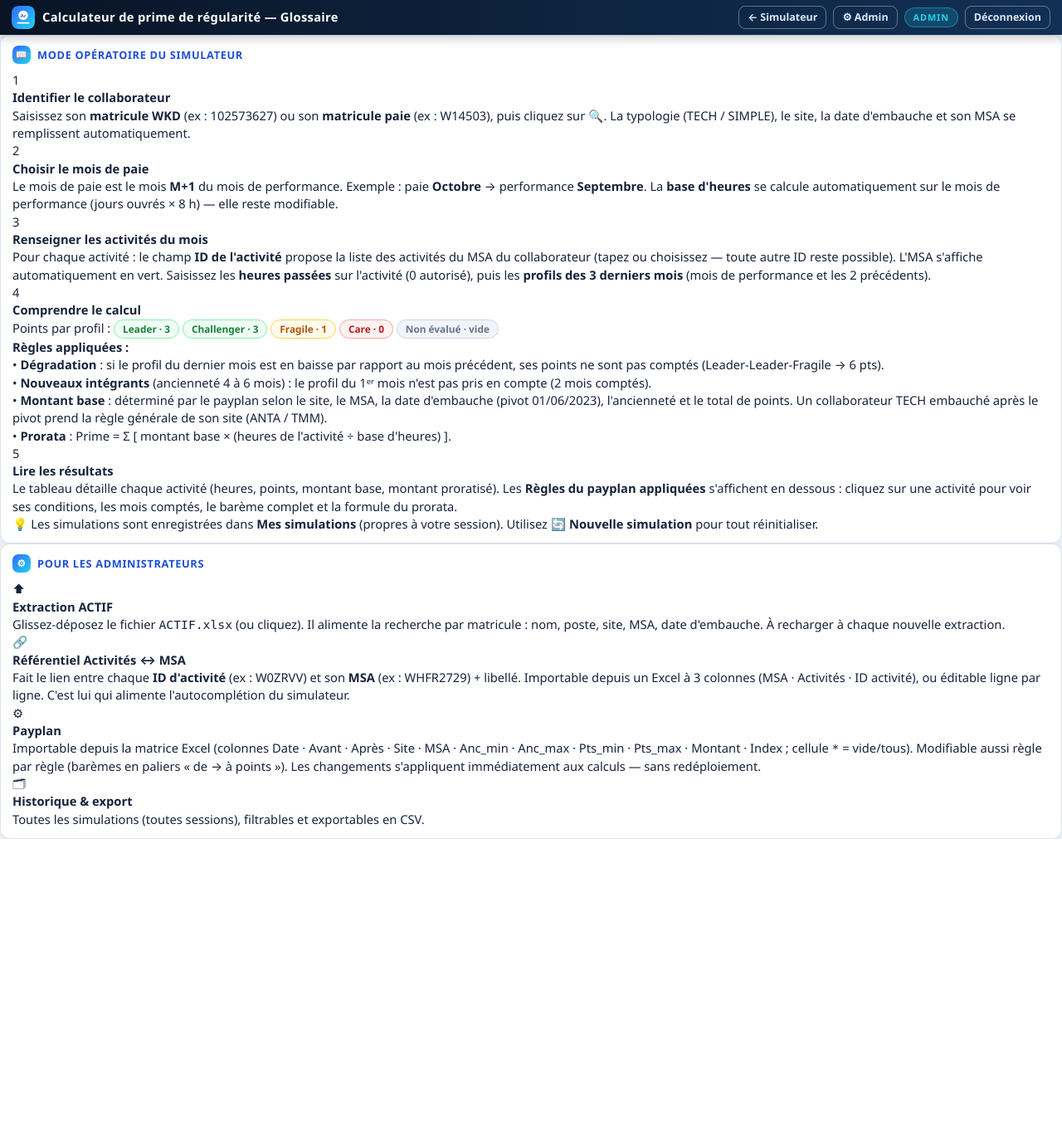
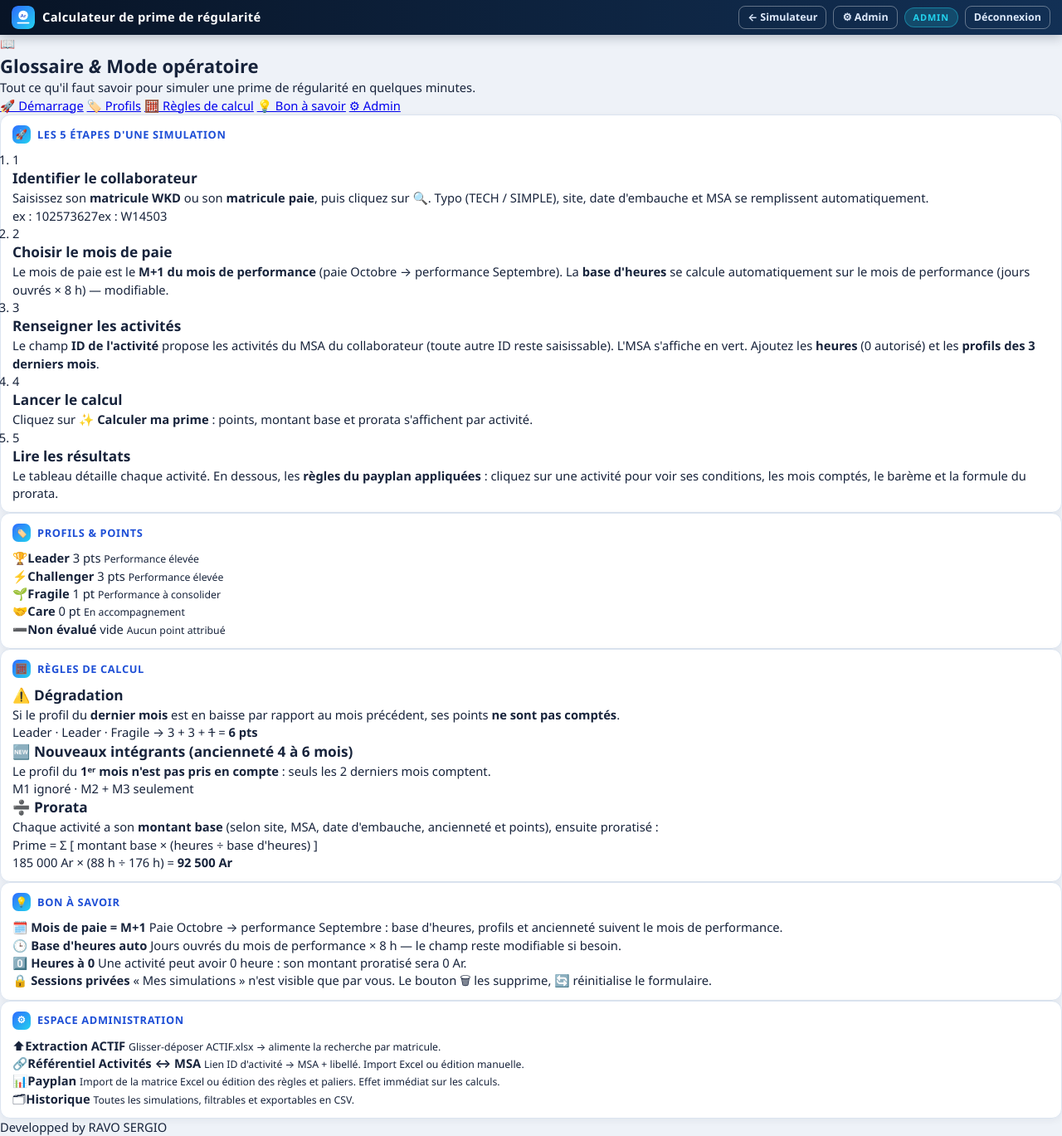
Before and after one commit to Sergio-stack10/Simulateur-Prime, a Flask app: page /glossaire in a window 1280 px wide. Shown: the whole page at 83% size. Before the commit the page ends 1011 px from the top, so only its background shows below. Run offline with Flask 3, Linux system fonts and the light colour scheme; the visitor is signed in with stand-in values (Sample User, id 1).

Commit message:
Update glossaire.html

```diff
--- a/templates/glossaire.html
+++ b/templates/glossaire.html
@@ -12,7 +12,7 @@
 <nav class="topbar">
   <div class="brand">
     <img src="{{ url_for('static', filename='img/logo.svg') }}" alt="logo"/>
-    <span class="brand-title">Calculateur de prime de régularité — Glossaire</span>
+    <span class="brand-title">Calculateur de prime de régularité</span>
   </div>
   <div class="topbar-actions">
     <a class="btn btn-ghost btn-sm" href="/">← Simulateur</a>
@@ -22,94 +22,172 @@
   </div>
 </nav>
 
-<main class="aide-main">
+<main class="glo-main">
 
-  <section class="card reveal">
-    <h2><span class="chip">📖</span> Mode opératoire du simulateur</h2>
+  <!-- ═══════ Bannière ═══════ -->
+  <section class="glo-hero reveal">
+    <div class="glo-hero-badge">📖</div>
+    <h1>Glossaire <em>&amp;</em> Mode opératoire</h1>
+    <p>Tout ce qu'il faut savoir pour simuler une prime de régularité en quelques minutes.</p>
+    <nav class="glo-nav">
+      <a href="#etapes">🚀 Démarrage</a>
+      <a href="#profils">🏷️ Profils</a>
+      <a href="#regles">🧮 Règles de calcul</a>
+      <a href="#astuces">💡 Bon à savoir</a>
+      {% if role == 'admin' %}<a href="#admin">⚙ Admin</a>{% endif %}
+    </nav>
+  </section>
 
-    <div class="help-step"><span class="hs-num">1</span>
-      <div><b>Identifier le collaborateur</b><br/>
-      Saisissez son <b>matricule WKD</b> (ex : 102573627) ou son <b>matricule paie</b>
-      (ex : W14503), puis cliquez sur 🔍. La typologie (TECH / SIMPLE), le site,
-      la date d'embauche et son MSA se remplissent automatiquement.</div></div>
+  <!-- ═══════ Étapes ═══════ -->
+  <section id="etapes" class="card glo-card reveal">
+    <h2><span class="chip">🚀</span> Les 5 étapes d'une simulation</h2>
+    <ol class="glo-steps">
+      <li class="glo-step">
+        <span class="gs-badge">1</span>
+        <div class="gs-body">
+          <h3>Identifier le collaborateur</h3>
+          <p>Saisissez son <b>matricule WKD</b> ou son <b>matricule paie</b>, puis cliquez
+             sur 🔍. Typo (TECH / SIMPLE), site, date d'embauche et MSA se remplissent
+             automatiquement.</p>
+          <div class="gs-tags"><span class="gtag">ex : 102573627</span><span class="gtag">ex : W14503</span></div>
+        </div>
+      </li>
+      <li class="glo-step">
+        <span class="gs-badge">2</span>
+        <div class="gs-body">
+          <h3>Choisir le mois de paie</h3>
+          <p>Le mois de paie est le <b>M+1 du mois de performance</b> (paie Octobre →
+             performance Septembre). La <b>base d'heures</b> se calcule automatiquement sur
+             le mois de performance (jours ouvrés × 8 h) — modifiable.</p>
+        </div>
+      </li>
+      <li class="glo-step">
+        <span class="gs-badge">3</span>
+        <div class="gs-body">
+          <h3>Renseigner les activités</h3>
+          <p>Le champ <b>ID de l'activité</b> propose les activités du MSA du collaborateur
+             (toute autre ID reste saisissable). L'MSA s'affiche en vert. Ajoutez les
+             <b>heures</b> (0 autorisé) et les <b>profils des 3 derniers mois</b>.</p>
+        </div>
+      </li>
+      <li class="glo-step">
+        <span class="gs-badge">4</span>
+        <div class="gs-body">
+          <h3>Lancer le calcul</h3>
+          <p>Cliquez sur <b>✨ Calculer ma prime</b> : points, montant base et prorata
+             s'affichent par activité.</p>
+        </div>
+      </li>
+      <li class="glo-step">
+        <span class="gs-badge">5</span>
+        <div class="gs-body">
+          <h3>Lire les résultats</h3>
+          <p>Le tableau détaille chaque activité. En dessous, les <b>règles du payplan
+             appliquées</b> : cliquez sur une activité pour voir ses conditions, les mois
+             comptés, le barème et la formule du prorata.</p>
+        </div>
+      </li>
+    </ol>
+  </section>
 
-    <div class="help-step"><span class="hs-num">2</span>
-      <div><b>Choisir le mois de paie</b><br/>
-      Le mois de paie est le mois <b>M+1</b> du mois de performance.
-      Exemple : paie <b>Octobre</b> → performance <b>Septembre</b>.
-      La <b>base d'heures</b> se calcule automatiquement sur le mois de performance
-      (jours ouvrés × 8 h) — elle reste modifiable.</div></div>
+  <!-- ═══════ Profils ═══════ -->
+  <section id="profils" class="card glo-card reveal">
+    <h2><span class="chip">🏷️</span> Profils &amp; points</h2>
+    <div class="glo-profiles">
+      <div class="gprof g-green">
+        <span class="gp-emoji">🏆</span><b>Leader</b>
+        <span class="gp-pts">3 pts</span>
+        <small>Performance élevée</small>
+      </div>
+      <div class="gprof g-green">
+        <span class="gp-emoji">⚡</span><b>Challenger</b>
+        <span class="gp-pts">3 pts</span>
+        <small>Performance élevée</small>
+      </div>
+      <div class="gprof g-orange">
+        <span class="gp-emoji">🌱</span><b>Fragile</b>
+        <span class="gp-pts">1 pt</span>
+        <small>Performance à consolider</small>
+      </div>
+      <div class="gprof g-red">
+        <span class="gp-emoji">🤝</span><b>Care</b>
+        <span class="gp-pts">0 pt</span>
+        <small>En accompagnement</small>
+      </div>
+      <div class="gprof g-gray">
+        <span class="gp-emoji">➖</span><b>Non évalué</b>
+        <span class="gp-pts">vide</span>
+        <small>Aucun point attribué</small>
+      </div>
+    </div>
+  </section>
 
-    <div class="help-step"><span class="hs-num">3</span>
-      <div><b>Renseigner les activités du mois</b><br/>
-      Pour chaque activité : le champ <b>ID de l'activité</b> propose la liste des
-      activités du MSA du collaborateur (tapez ou choisissez — toute autre ID reste
-      possible). L'MSA s'affiche automatiquement en vert. Saisissez les
-      <b>heures passées</b> sur l'activité (0 autorisé), puis les
-      <b>profils des 3 derniers mois</b> (mois de performance et les 2 précédents).</div></div>
+  <!-- ═══════ Règles de calcul ═══════ -->
+  <section id="regles" class="card glo-card reveal">
+    <h2><span class="chip">🧮</span> Règles de calcul</h2>
 
-    <div class="help-step"><span class="hs-num">4</span>
-      <div><b>Comprendre le calcul</b><br/>
-      Points par profil :
-      <span class="pchip pc-green">Leader · 3</span>
-      <span class="pchip pc-green">Challenger · 3</span>
-      <span class="pchip pc-orange">Fragile · 1</span>
-      <span class="pchip pc-red">Care · 0</span>
-      <span class="pchip pc-gray">Non évalué · vide</span><br/>
-      <b>Règles appliquées :</b><br/>
-      • <b>Dégradation</b> : si le profil du dernier mois est en baisse par rapport au
-      mois précédent, ses points ne sont pas comptés (Leader-Leader-Fragile → 6 pts).<br/>
-      • <b>Nouveaux intégrants</b> (ancienneté 4 à 6 mois) : le profil du 1ᵉʳ mois
-      n'est pas pris en compte (2 mois comptés).<br/>
-      • <b>Montant base</b> : déterminé par le payplan selon le site, le MSA, la date
-      d'embauche (pivot 01/06/2023), l'ancienneté et le total de points. Un collaborateur
-      TECH embauché après le pivot prend la règle générale de son site (ANTA / TMM).<br/>
-      • <b>Prorata</b> : Prime = Σ [ montant base × (heures de l'activité ÷ base d'heures) ].</div></div>
+    <div class="glo-rule g-orange">
+      <h3>⚠️ Dégradation</h3>
+      <p>Si le profil du <b>dernier mois</b> est en baisse par rapport au mois précédent,
+         ses points <b>ne sont pas comptés</b>.</p>
+      <div class="gex">Leader · Leader · Fragile → 3 + 3 + <s>1</s> = <b>6 pts</b></div>
+    </div>
 
-    <div class="help-step"><span class="hs-num">5</span>
-      <div><b>Lire les résultats</b><br/>
-      Le tableau détaille chaque activité (heures, points, montant base, montant
-      proratisé). Les <b>Règles du payplan appliquées</b> s'affichent en dessous :
-      cliquez sur une activité pour voir ses conditions, les mois comptés,
-      le barème complet et la formule du prorata.</div></div>
+    <div class="glo-rule g-blue">
+      <h3>🆕 Nouveaux intégrants (ancienneté 4 à 6 mois)</h3>
+      <p>Le profil du <b>1ᵉʳ mois n'est pas pris en compte</b> : seuls les 2 derniers
+         mois comptent.</p>
+      <div class="gex">M1 ignoré · M2 + M3 seulement</div>
+    </div>
 
-    <div class="help-note">💡 Les simulations sont enregistrées dans
-      <b>Mes simulations</b> (propres à votre session). Utilisez
-      <b>🔄 Nouvelle simulation</b> pour tout réinitialiser.</div>
+    <div class="glo-rule g-violet">
+      <h3>➗ Prorata</h3>
+      <p>Chaque activité a son <b>montant base</b> (selon site, MSA, date d'embauche,
+         ancienneté et points), ensuite proratisé :</p>
+      <div class="gex gex-formule">Prime = Σ [ montant base × (heures ÷ base d'heures) ]</div>
+      <div class="gex">185 000 Ar × (88 h ÷ 176 h) = <b>92 500 Ar</b></div>
+    </div>
+  </section>
+
+  <!-- ═══════ Astuces ═══════ -->
+  <section id="astuces" class="card glo-card reveal">
+    <h2><span class="chip">💡</span> Bon à savoir</h2>
+    <div class="glo-tips">
+      <div class="gtip"><b>🗓️ Mois de paie = M+1</b>
+        <span>Paie Octobre → performance Septembre : base d'heures, profils et
+        ancienneté suivent le mois de performance.</span></div>
+      <div class="gtip"><b>🕒 Base d'heures auto</b>
+        <span>Jours ouvrés du mois de performance × 8 h — le champ reste
+        modifiable si besoin.</span></div>
+      <div class="gtip"><b>0️⃣ Heures à 0</b>
+        <span>Une activité peut avoir 0 heure : son montant proratisé sera 0 Ar.</span></div>
+      <div class="gtip"><b>🔒 Sessions privées</b>
+        <span>« Mes simulations » n'est visible que par vous. Le bouton 🗑 les
+        supprime, 🔄 réinitialise le formulaire.</span></div>
+    </div>
   </section>
 
   {% if role == 'admin' %}
-  <section class="card reveal" style="--d:.08s">
-    <h2><span class="chip">⚙</span> Pour les administrateurs</h2>
-
-    <div class="help-step"><span class="hs-num">⬆</span>
-      <div><b>Extraction ACTIF</b><br/>
-      Glissez-déposez le fichier <code>ACTIF.xlsx</code> (ou cliquez). Il alimente la
-      recherche par matricule : nom, poste, site, MSA, date d'embauche.
-      À recharger à chaque nouvelle extraction.</div></div>
-
-    <div class="help-step"><span class="hs-num">🔗</span>
-      <div><b>Référentiel Activités ↔ MSA</b><br/>
-      Fait le lien entre chaque <b>ID d'activité</b> (ex : W0ZRVV) et son <b>MSA</b>
-      (ex : WHFR2729) + libellé. Importable depuis un Excel à 3 colonnes
-      (MSA · Activités · ID activité), ou éditable ligne par ligne.
-      C'est lui qui alimente l'autocomplétion du simulateur.</div></div>
-
-    <div class="help-step"><span class="hs-num">⚙</span>
-      <div><b>Payplan</b><br/>
-      Importable depuis la matrice Excel (colonnes Date · Avant · Après · Site · MSA ·
-      Anc_min · Anc_max · Pts_min · Pts_max · Montant · Index ; cellule
-      <code>*</code> = vide/tous). Modifiable aussi règle par règle (barèmes en
-      paliers « de → à points »). Les changements s'appliquent immédiatement
-      aux calculs — sans redéploiement.</div></div>
-
-    <div class="help-step"><span class="hs-num">🗂</span>
-      <div><b>Historique & export</b><br/>
-      Toutes les simulations (toutes sessions), filtrables et exportables en CSV.</div></div>
+  <!-- ═══════ Admin ═══════ -->
+  <section id="admin" class="card glo-card reveal">
+    <h2><span class="chip">⚙</span> Espace administration</h2>
+    <div class="glo-admin">
+      <div class="gadm adm-blue"><span>⬆</span><b>Extraction ACTIF</b>
+        <small>Glisser-déposer ACTIF.xlsx → alimente la recherche par matricule.</small></div>
+      <div class="gadm adm-cyan"><span>🔗</span><b>Référentiel Activités ↔ MSA</b>
+        <small>Lien ID d'activité → MSA + libellé. Import Excel ou édition manuelle.</small></div>
+      <div class="gadm adm-violet"><span>📊</span><b>Payplan</b>
+        <small>Import de la matrice Excel ou édition des règles et paliers. Effet
+        immédiat sur les calculs.</small></div>
+      <div class="gadm adm-gold"><span>🗂</span><b>Historique</b>
+        <small>Toutes les simulations, filtrables et exportables en CSV.</small></div>
+    </div>
   </section>
   {% endif %}
 
 </main>
+
+<footer class="footer-fix">Developped by <span>RAVO SERGIO</span></footer>
 
 <div id="toasts"></div>
 <script>
```
